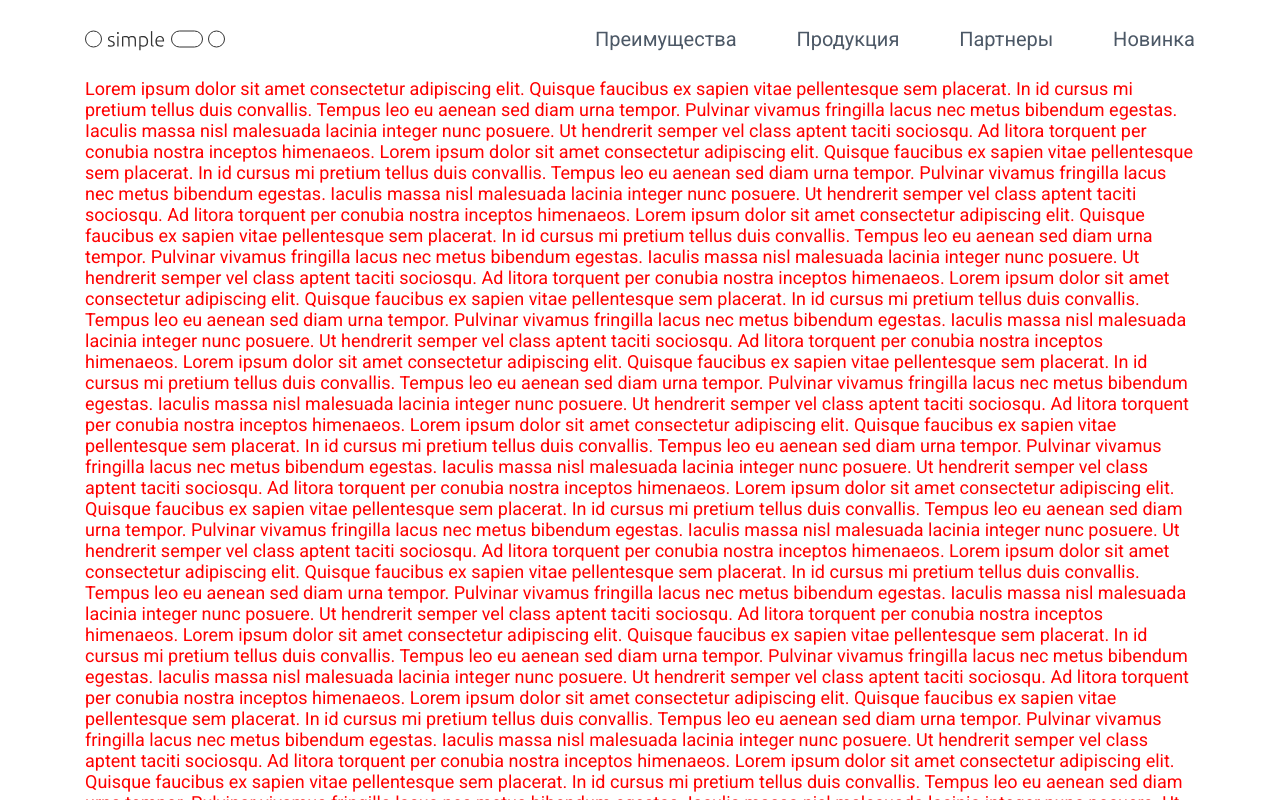
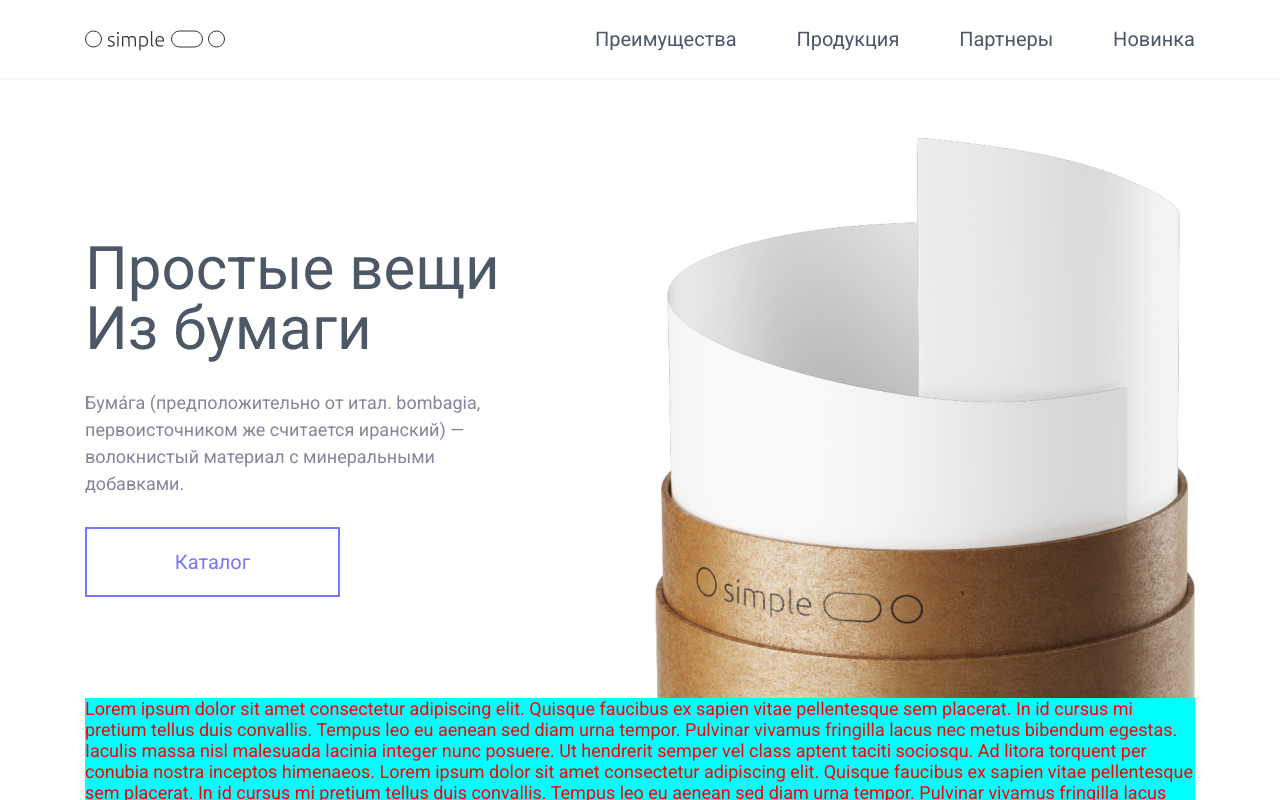
Before and after one commit to sweetconsole/simple, a React (Vite) app: page / in a window 1280 px wide. Shown: the top 800 px of the page. Built offline with nearby package versions, Linux system fonts and the light colour scheme.

Commit message:
Add component Intro

```diff
--- a/src/App.tsx
+++ b/src/App.tsx
@@ -1,14 +1,15 @@
 import { type FC } from "react"
 import "./assets/styles/general.scss"
 import { Container } from "./components/ui"
-import { Header } from "./components/widgets"
+import { Header, Intro } from "./components/widgets"
 
 const App: FC = () => {
 	return (
 		<>
 			<Header />
+			<Intro />
 			<Container>
-				<p>
+				<p style={{ backgroundColor: "aqua" }}>
 					Lorem ipsum dolor sit amet consectetur adipiscing elit. Quisque
 					faucibus ex sapien vitae pellentesque sem placerat. In id cursus mi
 					pretium tellus duis convallis. Tempus leo eu aenean sed diam urna
@@ -543,14 +544,17 @@ const App: FC = () => {
 					malesuada lacinia integer nunc posuere. Ut hendrerit semper vel class
 					aptent taciti sociosqu. Ad litora torquent per conubia nostra inceptos
 					himenaeos. Lorem ipsum dolor sit amet consectetur adipiscing elit.
-					Quisque faucibus ex sapien vitae pellentesque sem placerat. In id
-					cursus mi pretium tellus duis convallis. Tempus leo eu aenean sed diam
-					urna tempor. Pulvinar vivamus fringilla lacus nec metus bibendum
-					egestas. Iaculis massa nisl malesuada lacinia integer nunc posuere. Ut
-					hendrerit semper vel class aptent taciti sociosqu. Ad litora torquent
-					per conubia nostra inceptos himenaeos. Lorem ipsum dolor sit amet
-					consectetur adipiscing elit. Quisque faucibus ex sapien vitae
-					pellentesque sem placerat. In id cursus mi pretium tellus duis
+					Quisque faucibus ex sapien vitae pellentesque sem placerat.
+				</p>
+				<div id="products">Продукция</div>
+				<p>
+					In id cursus mi pretium tellus duis convallis. Tempus leo eu aenean
+					sed diam urna tempor. Pulvinar vivamus fringilla lacus nec metus
+					bibendum egestas. Iaculis massa nisl malesuada lacinia integer nunc
+					posuere. Ut hendrerit semper vel class aptent taciti sociosqu. Ad
+					litora torquent per conubia nostra inceptos himenaeos. Lorem ipsum
+					dolor sit amet consectetur adipiscing elit. Quisque faucibus ex sapien
+					vitae pellentesque sem placerat. In id cursus mi pretium tellus duis
 					convallis. Tempus leo eu aenean sed diam urna tempor. Pulvinar vivamus
 					fringilla lacus nec metus bibendum egestas. Iaculis massa nisl
 					malesuada lacinia integer nunc posuere. Ut hendrerit semper vel class
--- a/src/components/ui/AnchorLink/AnchorLink.tsx
+++ b/src/components/ui/AnchorLink/AnchorLink.tsx
@@ -1,17 +1,30 @@
-import { type FC } from "react"
+import { type FC, type JSX } from "react"
 import { Link } from "react-scroll"
 import styles from "./AnchorLink.module.scss"
 
 interface AnchorLinkProps {
-	text: string
 	anchor: string
+	text?: string
+	children?: JSX.Element | JSX.Element[]
 	customStyles?: string
 }
 
-const AnchorLink: FC<AnchorLinkProps> = ({ text, anchor, customStyles }) => {
+const AnchorLink: FC<AnchorLinkProps> = ({
+	text,
+	anchor,
+	customStyles,
+	children
+}) => {
 	return (
-		<Link className={[styles.link, customStyles].join(" ")} to={anchor}>
+		<Link
+			className={[styles.link, customStyles].join(" ")}
+			to={anchor}
+			smooth={true}
+			offset={-100}
+			duration={500}
+		>
 			{text}
+			{children}
 		</Link>
 	)
 }
--- a/src/components/widgets/Header/Header.module.scss
+++ b/src/components/widgets/Header/Header.module.scss
@@ -15,7 +15,7 @@
 		height: 2px;
 		content: "";
 		background: #DDD;
-		opacity: 0;
+		opacity: 0.25;
 		transition: all .2s ease-in-out;
 	}
 }
--- a/src/components/widgets/Header/Header.tsx
+++ b/src/components/widgets/Header/Header.tsx
@@ -33,7 +33,7 @@ const Header: FC = () => {
 			className={getStylesHeader()}
 			initial={{ opacity: 0 }}
 			whileInView={{ opacity: 1 }}
-			transition={{ delay: 0.2, duration: 0.4 }}
+			transition={{ delay: 1.0, duration: 0.4 }}
 			viewport={{ once: true }}
 		>
 			<Container customStyles={styles.block}>
--- /dev/null
+++ b/src/components/widgets/Intro/Intro.module.scss
@@ -0,0 +1,37 @@
+
+.intro {
+	margin-top: 60px;
+}
+
+.block {
+	display: flex;
+	align-items: center;
+	justify-content: space-between;
+}
+
+.info {
+	display: flex;
+	flex-direction: column;
+	gap: 30px;
+	width: 445px;
+}
+
+.title {
+	font-size: 60px;
+	font-weight: 400;
+	line-height: 100%;
+	color: #4C5866;
+}
+
+.description {
+	font-size: 18px;
+	line-height: 150%;
+	color: #85859B;
+}
+
+.image {
+	position: relative;
+	z-index: -1;
+	width: 540px;
+	height: 560px;
+}
--- /dev/null
+++ b/src/components/widgets/Intro/Intro.tsx
@@ -0,0 +1,62 @@
+import { type FC } from "react"
+import { motion } from "framer-motion"
+import IntroImageDesktop from "../../../assets/images/intro_desktop.png"
+import IntroImageNotebook from "../../../assets/images/intro_notebook.png"
+import IntroImageTablet from "../../../assets/images/intro_tablet.png"
+import { Container, Button, AnchorLink } from "../../ui"
+import styles from "./Intro.module.scss"
+
+const Intro: FC = () => {
+	return (
+		<section className={styles.intro}>
+			<Container customStyles={styles.block}>
+				<div className={styles.info}>
+					<motion.h1
+						className={styles.title}
+						initial={{ x: -100, opacity: 0 }}
+						whileInView={{ x: 0, opacity: 1 }}
+						transition={{ delay: 0.2, duration: 0.4 }}
+						viewport={{ once: true }}
+					>
+						Простые вещи Из бумаги
+					</motion.h1>
+					<motion.p
+						className={styles.description}
+						initial={{ x: -100, opacity: 0 }}
+						whileInView={{ x: 0, opacity: 1 }}
+						transition={{ delay: 0.4, duration: 0.4 }}
+						viewport={{ once: true }}
+					>
+						Бума́га (предположительно от итал. bombagia, первоисточником же
+						считается иранский) — волокнистый материал с минеральными добавками.
+					</motion.p>
+
+					<AnchorLink anchor="products">
+						<motion.div
+							initial={{ x: -100, opacity: 0 }}
+							whileInView={{ x: 0, opacity: 1 }}
+							transition={{ delay: 0.6, duration: 0.4 }}
+							viewport={{ once: true }}
+						>
+							<Button text="Каталог" />
+						</motion.div>
+					</AnchorLink>
+				</div>
+
+				<motion.picture
+					className={styles.image}
+					initial={{ y: 100, opacity: 0 }}
+					whileInView={{ y: 0, opacity: 1 }}
+					transition={{ delay: 0.8, duration: 0.4 }}
+					viewport={{ once: true }}
+				>
+					<source srcSet={IntroImageTablet} media="(max-width: 576px)" />
+					<source srcSet={IntroImageNotebook} media="(max-width: 768px)" />
+					<img src={IntroImageDesktop} alt="Error loading..." />
+				</motion.picture>
+			</Container>
+		</section>
+	)
+}
+
+export default Intro
--- a/src/components/widgets/index.ts
+++ b/src/components/widgets/index.ts
@@ -1 +1,2 @@
 export { default as Header } from "./Header/Header.tsx"
+export { default as Intro } from "./Intro/Intro.tsx"
```
Also changed, not shown: src/assets/images/intro_notebook.png (renamed from src/assets/images/intro_tablet_690.png), src/assets/images/intro_tablet.png (renamed from src/assets/images/intro_tablet_510.png).
